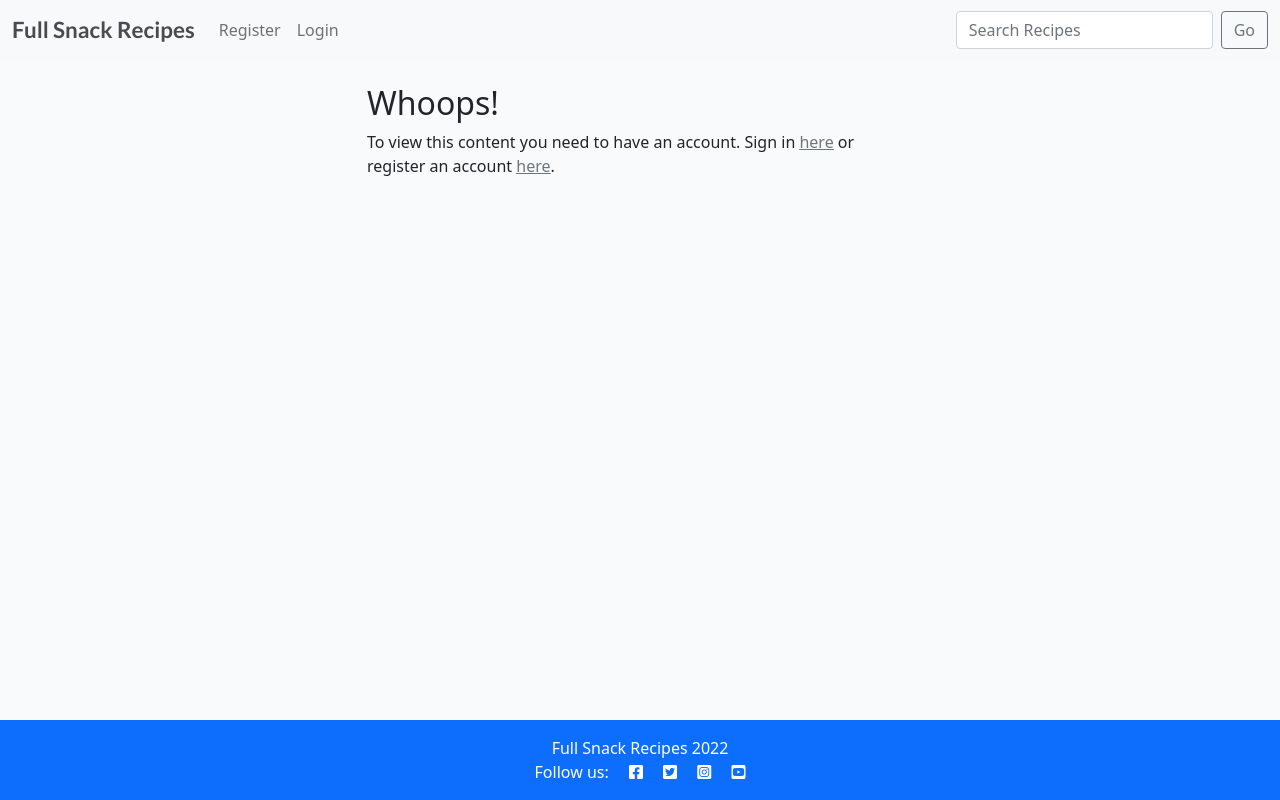
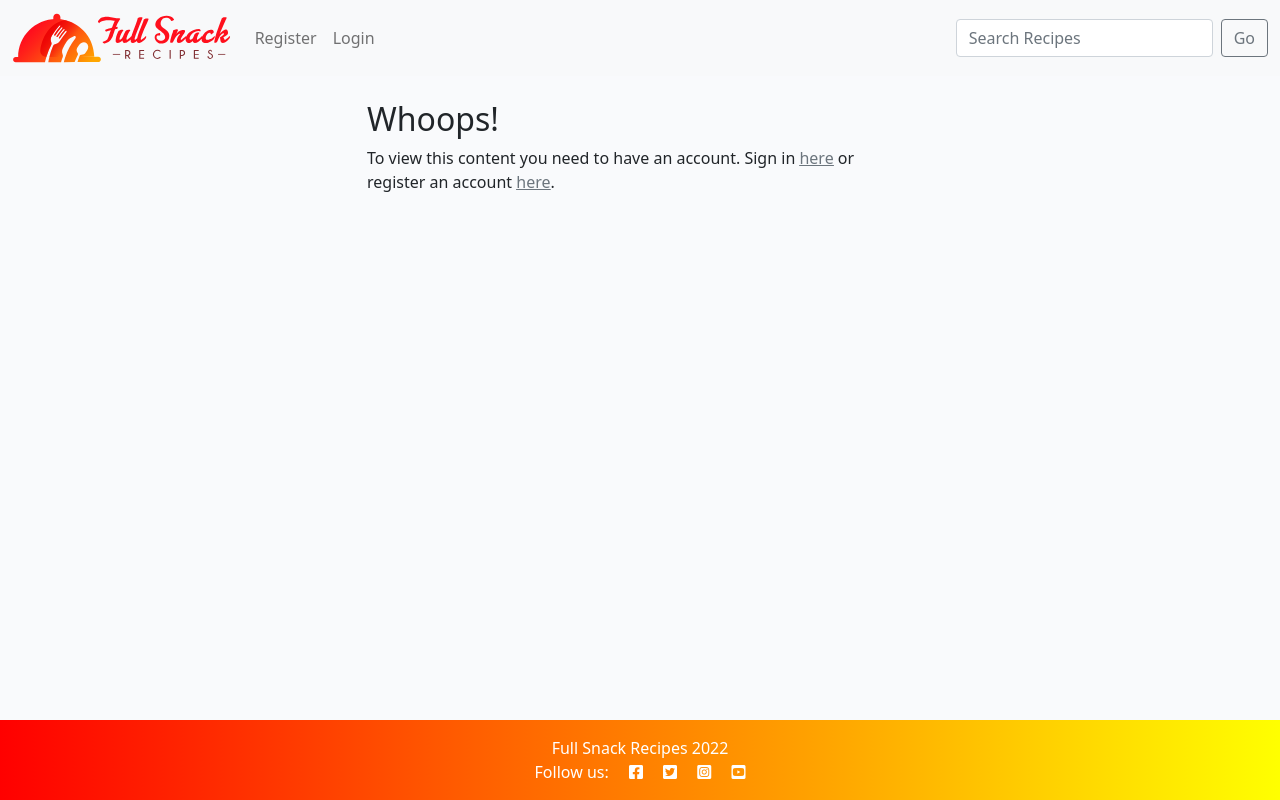
Before and after one commit to ChrisKellFSD/full-snack-receipes, a Django app: page /my_recipes/ in a window 1280 px wide. Run offline with Django 3.2, Linux system fonts and the light colour scheme.

Commit message:
Add Full Snack Recipe Logo to website

```diff
--- a/static/css/style.css
+++ b/static/css/style.css
@@ -151,4 +151,15 @@ body {
 }
 
 
-/* Search Bar */
+/* Footer */
+
+.bg-primary {
+    background-image: linear-gradient(to right, red , yellow);
+  }
+
+.logo-main {
+    max-height: 12vh;
+    margin-top: 1rem;
+    margin-left: 1rem;
+    margin-bottom: 1rem;
+}
--- a/templates/base.html
+++ b/templates/base.html
@@ -26,7 +26,9 @@
 
     <nav class="navbar navbar-expand-lg navbar-light bg-light">
         <div class="container-fluid">
-            <a class="navbar-brand" href="{% url 'home' %}"><span class="brand">Full Snack Recipes</span></a>
+            <a class="navbar-brand" href="{% url 'home' %}">
+                <img src="/static/images/full-snack-recipes-logo-01.svg" height="50vh" alt="Full Snack Recipes Logo">
+            </a>
             <button class="navbar-toggler" type="button" data-bs-toggle="collapse" data-bs-target="#navbarText"
                 aria-controls="navbarText" aria-expanded="false" aria-label="Toggle navigation">
                 <span class="navbar-toggler-icon"></span>
```
Also changed, not shown: static/images/full-snack-recipes-logo-01.svg (added).
